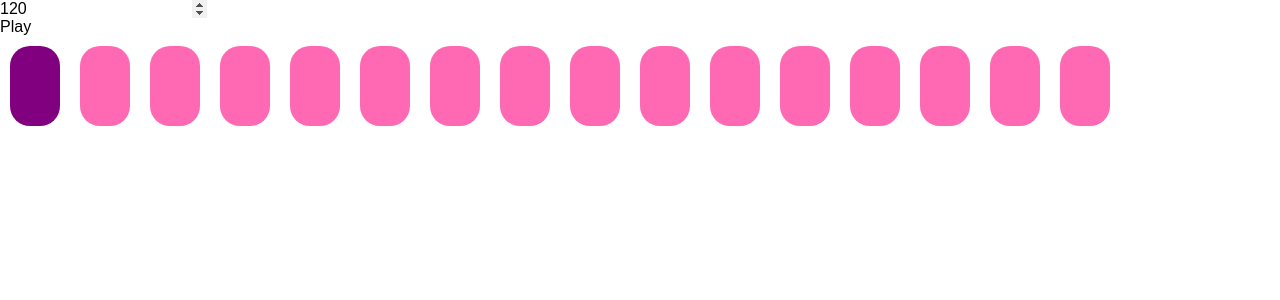
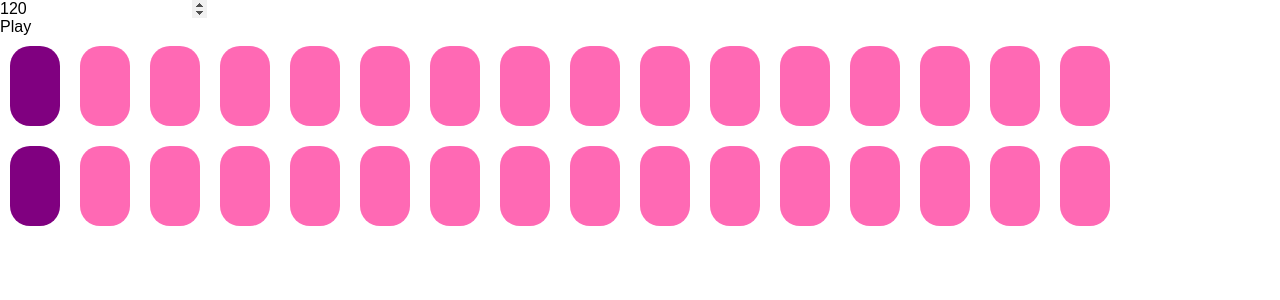
Before and after one commit to eliraybon/ElectronAligner, a React (Create React App) app: page / in a window 1280 px wide. Shown: the top 300 px of the page. Built offline with nearby package versions, Linux system fonts and the light colour scheme.

Commit message:
Add snare

```diff
--- a/src/components/StepSequencer.jsx
+++ b/src/components/StepSequencer.jsx
@@ -4,6 +4,7 @@ import Sequence from '../util/Sequence';
 import Row from './Row';
 
 import Kick from '../synthesis/Kick';
+import Snare from '../synthesis/Snare';
 
 
 export default class StepSequeuncer extends React.Component {
@@ -18,8 +19,10 @@ export default class StepSequeuncer extends React.Component {
     this.context = new AudioContext();
 
     this.kick = new Kick(this.context);
+    this.snare = new Snare(this.context);
 
     this.kickSequence = new Sequence();
+    this.snareSequence = new Sequence();
 
     Transport.bpm.value = 120;
     Transport.scheduleRepeat(this.repeat, '16n');
@@ -31,6 +34,7 @@ export default class StepSequeuncer extends React.Component {
 
   repeat = time => {
     if (this.kickSequence.steps[this.state.step]) this.kick.trigger(time);
+    if (this.snareSequence.steps[this.state.step]) this.snare.trigger(time);
     this.setState(state => {
       return { step: ((state.step + 1) % 16)}
     })
@@ -41,6 +45,8 @@ export default class StepSequeuncer extends React.Component {
       case "kick":
         this.kickSequence.steps[stepNumber] = selected;
         break;
+      case "snare":
+        this.snareSequence.steps[stepNumber] = selected;
       default:
         return;
     }
@@ -77,6 +83,12 @@ export default class StepSequeuncer extends React.Component {
           sound="kick"
           updateSequence={this.updateSequence}
         />
+
+        <Row
+          steps={this.snareSequence.steps}
+          sound="snare"
+          updateSequence={this.updateSequence}
+        />
       </div>
     )
   }
```
